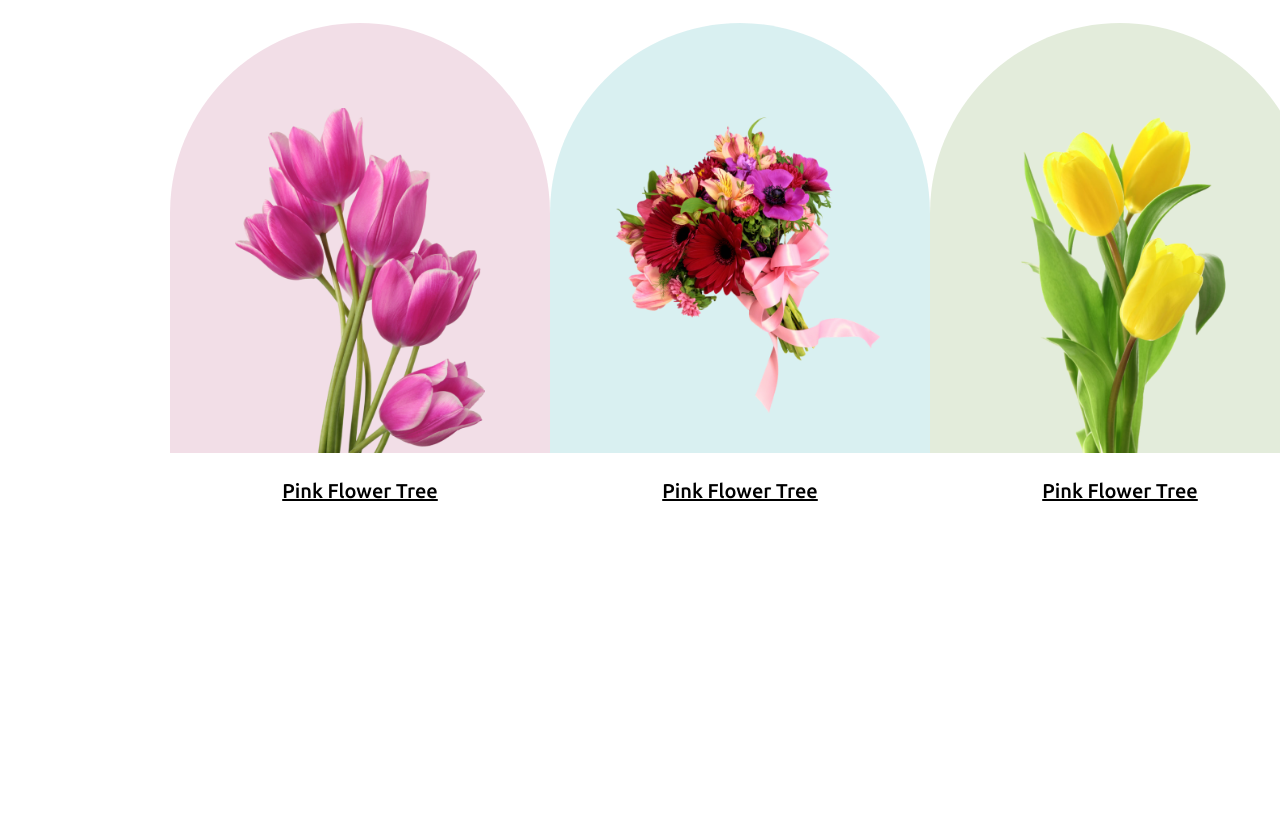
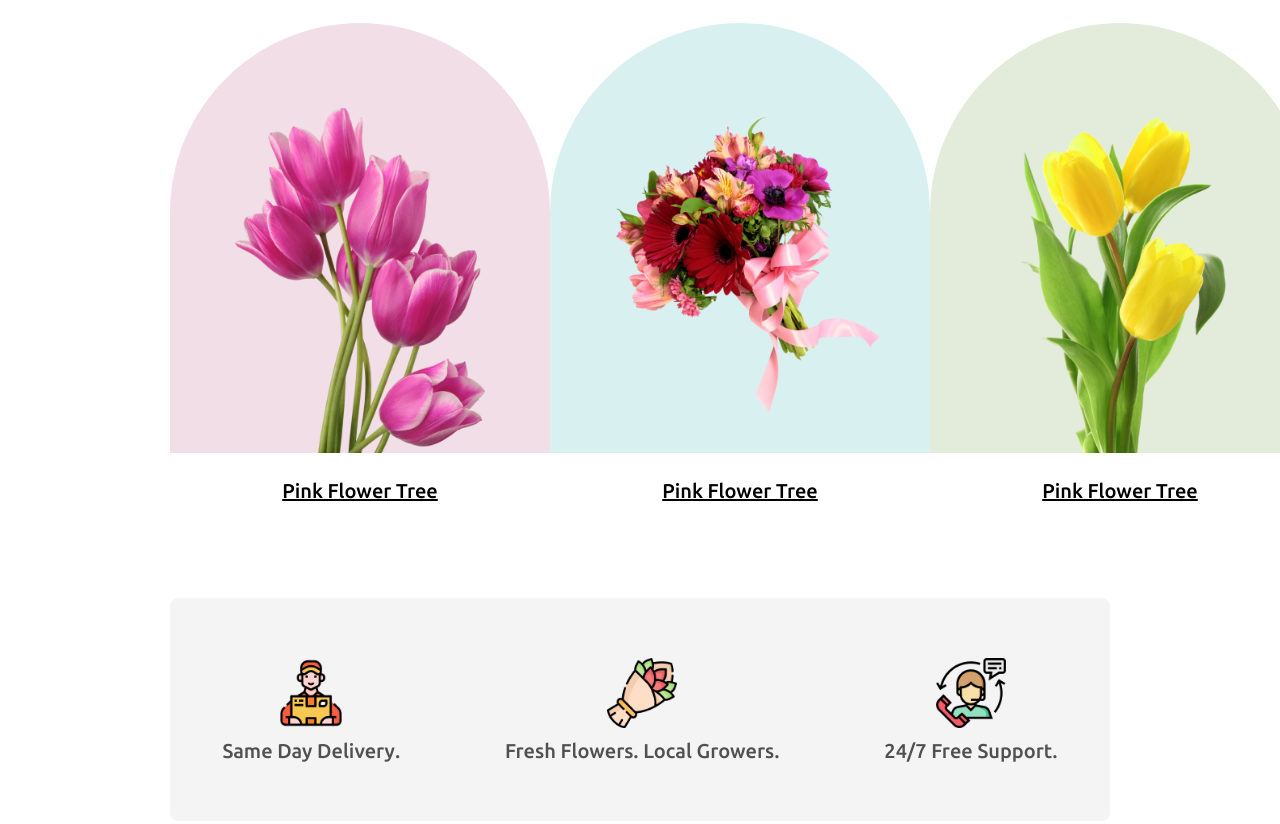
Before and after one commit to ahkaruz/Flower-Shop, a plain HTML site: page index.html in a window 1280 px wide. Shown: the part 826-1650 px from the top of the page. Before the commit the page ends 1454 px from the top, so only its background shows below. Drawn offline with Linux system fonts and the light colour scheme.

Commit message:
service & support area done

```diff
--- a/css/style.css
+++ b/css/style.css
@@ -55,7 +55,7 @@ header img {
 }
 
 section {
-    margin: 100px 170px;
+    margin: 100px 170px 100px;
 
 }
 
@@ -78,6 +78,7 @@ section {
 }
 
 .featured-flowers {
+    margin-bottom: 70px;
     display: flex;
     justify-content: space-between;
 }
@@ -86,8 +87,8 @@ section {
     width: 380px;
     height: 430px;
     align-content: end;
+    text-align: center;
     line-height: 0;
-    text-align: center;
 }
 
 .featured-flowers-img-1 {
@@ -120,5 +121,28 @@ section {
     font-size: 20px;
     font-weight: 500;
     line-height: 35px;
-    text-decoration-line: underline;
+    text-decoration: underline;
 }
+
+.service-supports {
+    padding: 60px 0px 50px;
+    border-radius: 8px;
+    background: rgba(39, 39, 39, 0.05);
+    display: flex;
+    justify-content: space-around;
+}
+
+.service-support-container {
+    text-align: center;
+}
+
+.service-support-img {
+    width: 70px;
+}
+
+.service-support-summary {
+    color: rgba(39, 39, 39, 0.80);
+    font-size: 20px;
+    font-weight: 500;
+    line-height: 0px;
+}
--- a/index.html
+++ b/index.html
@@ -52,7 +52,18 @@
                 </div>
             </div>
             <div class="service-supports">
-
+                <div class="service-support-container">
+                    <img class="service-support-img" src="img/Group 57.png" alt="">
+                    <p class="service-support-summary">Same Day Delivery.</p>
+                </div>
+                <div class="service-support-container">
+                    <img class="service-support-img" src="img/Group 58.png" alt="">
+                    <p class="service-support-summary">Fresh Flowers. Local Growers.</p>
+                </div>
+                <div class="service-support-container">
+                    <img class="service-support-img" src="img/Group 59.png" alt="">
+                    <p class="service-support-summary">24/7 Free Support.</p>
+                </div>
             </div>
         </section>
     </main>
```
